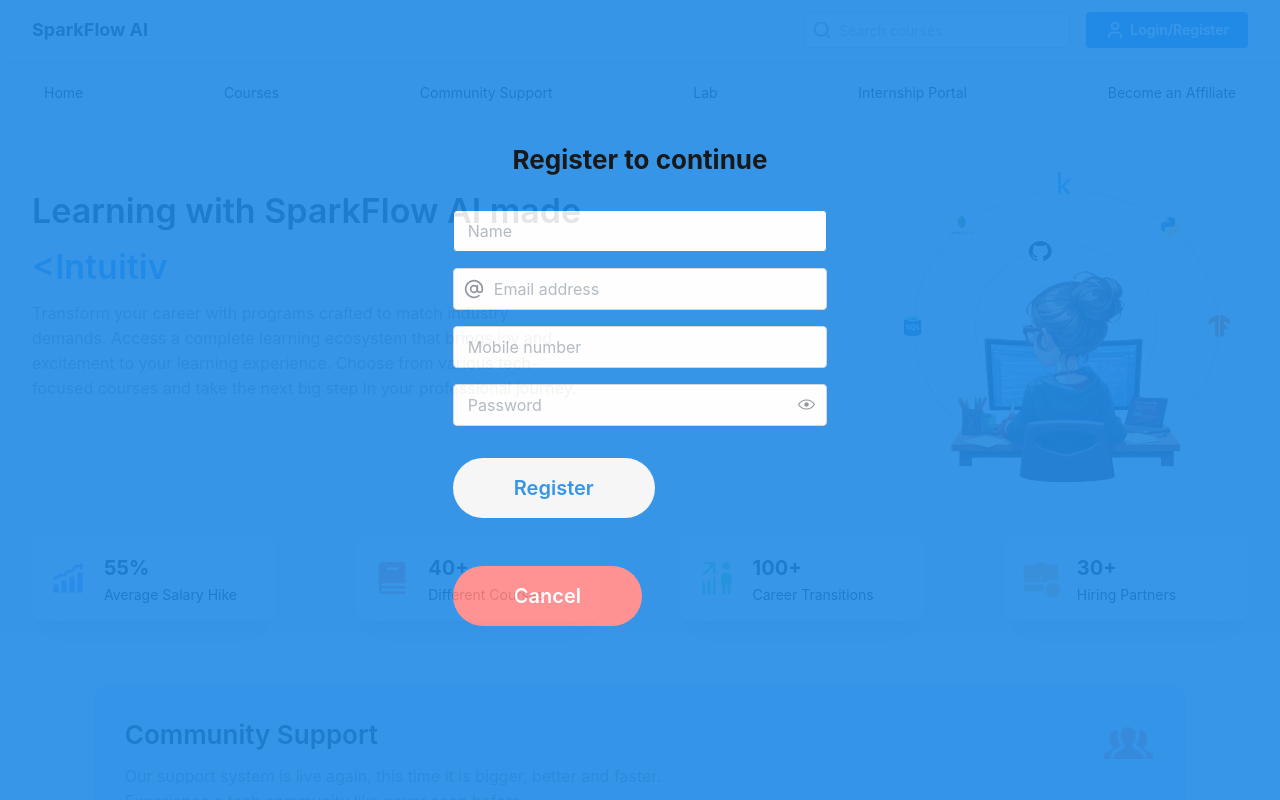
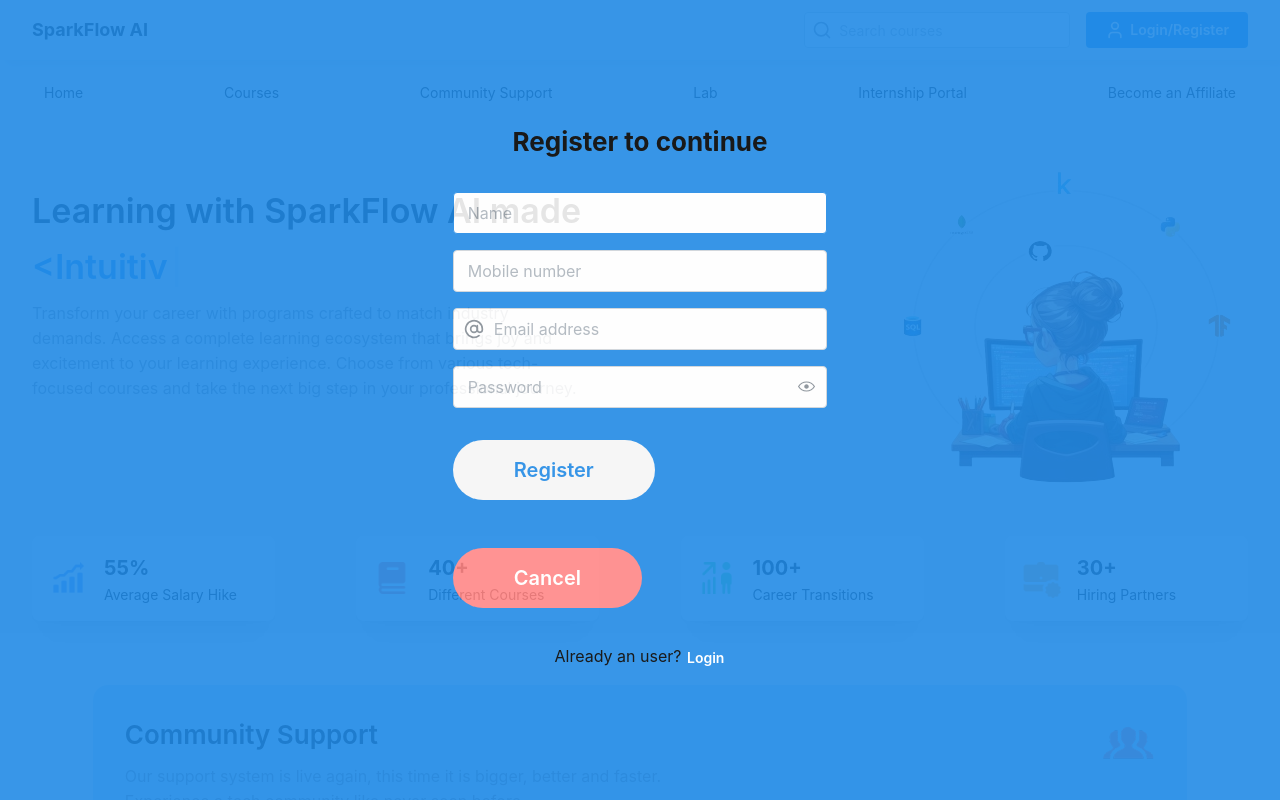
Before and after one commit to theanushka-v18/sparkflow-frontend, a React (Vite) app: page / in a window 1280 px wide. Both pictures are taken after a click on the button "Login/Register". Shown: the top 800 px of the page. Built offline with nearby package versions, Linux system fonts and the light colour scheme.

Commit message:
added login UI also

```diff
--- a/src/components/AuthModal/AuthModal.tsx
+++ b/src/components/AuthModal/AuthModal.tsx
@@ -6,12 +6,16 @@
   Modal,
   NumberInput,
   PasswordInput,
+  Text,
   Title,
 } from '@mantine/core';
 import { AtSign } from 'lucide-react';
 import classes from './authModal.module.css';
+import { useState } from 'react';
 
 const AuthModal = ({ opened, close }: any) => {
+  const [isRegistered, setIsRegistered] = useState(false);
+
   return (
     <Modal
       radius={30}
@@ -35,10 +39,22 @@
       }}
     >
       <Title order={2} ta={'center'}>
-        Register to continue
+        {!isRegistered ? 'Register' : 'Login'} to continue
       </Title>
       <Box w={'30%'} my={'xl'} m={'auto'} className={classes.input_container}>
+        {!isRegistered && (
+          <>
             <Input w={'100%'} placeholder='Name' size='md' required />
+            <NumberInput
+              hideControls
+              w={'100%'}
+              mt={'md'}
+              placeholder='Mobile number'
+              size='md'
+              required
+            />
+          </>
+        )}
         <Input
           w={'100%'}
           mt={'md'}
@@ -46,14 +62,6 @@
           size='md'
           required
           leftSection={<AtSign size={20} />}
-        />
-        <NumberInput
-          hideControls
-          w={'100%'}
-          mt={'md'}
-          placeholder='Mobile number'
-          size='md'
-          required
         />
         <PasswordInput
           w={'100%'}
@@ -63,6 +71,7 @@
           required
         />
         <Group>
+          {!isRegistered ? (
             <Button
               bg={'#f6f6f6'}
               c={'var(--mantine-color-blue-6)'}
@@ -74,6 +83,19 @@
             >
               Register
             </Button>
+          ) : (
+            <Button
+              bg={'#f6f6f6'}
+              c={'var(--mantine-color-blue-6)'}
+              mt={'xl'}
+              size='xl'
+              radius={'xl'}
+              px={60}
+              onClick={() => {}}
+            >
+              Login
+            </Button>
+          )}
           <Button
             onClick={close}
             bg={'var(--mantine-color-red-4)'}
@@ -87,6 +109,29 @@
           </Button>
         </Group>
       </Box>
+      {!isRegistered ? (
+        <Text>
+          Already an user?{' '}
+          <Button
+            p={0}
+            bg={'transparent'}
+            onClick={() => setIsRegistered((prev) => !prev)}
+          >
+            Login
+          </Button>{' '}
+        </Text>
+      ) : (
+        <Text>
+          New user?{' '}
+          <Button
+            p={0}
+            bg={'transparent'}
+            onClick={() => setIsRegistered((prev) => !prev)}
+          >
+            Register
+          </Button>{' '}
+        </Text>
+      )}
     </Modal>
   );
 };
```
Lines whose indentation alone changed are shown as unchanged.
